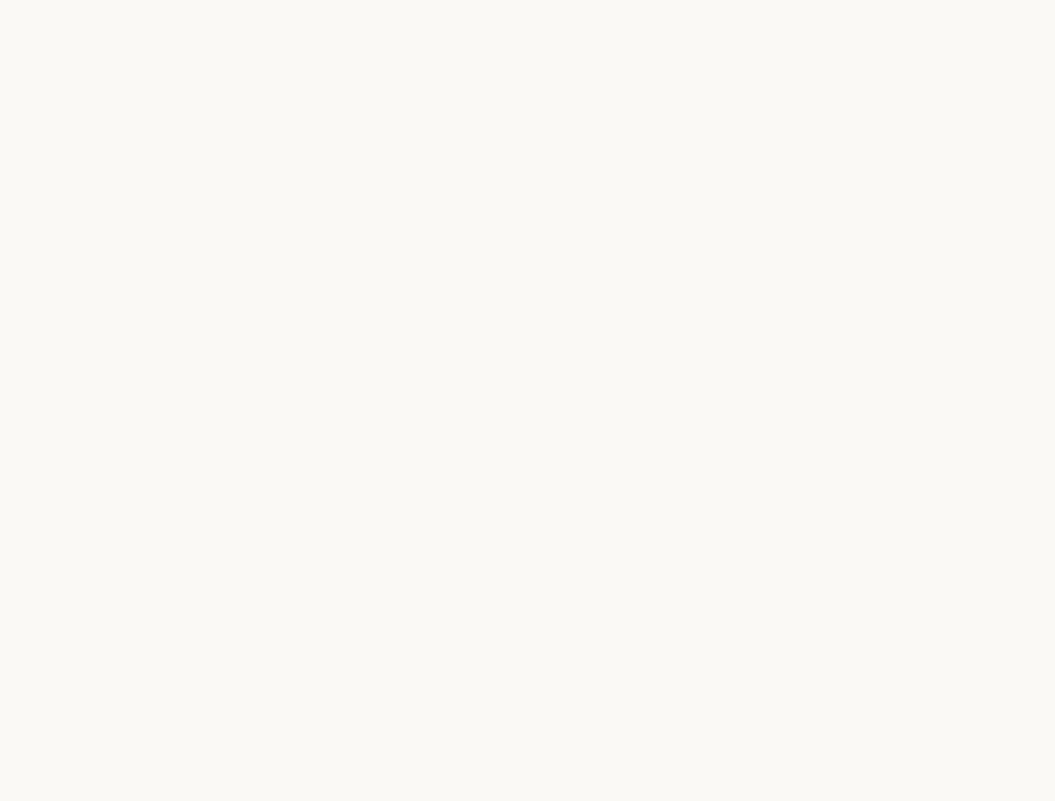
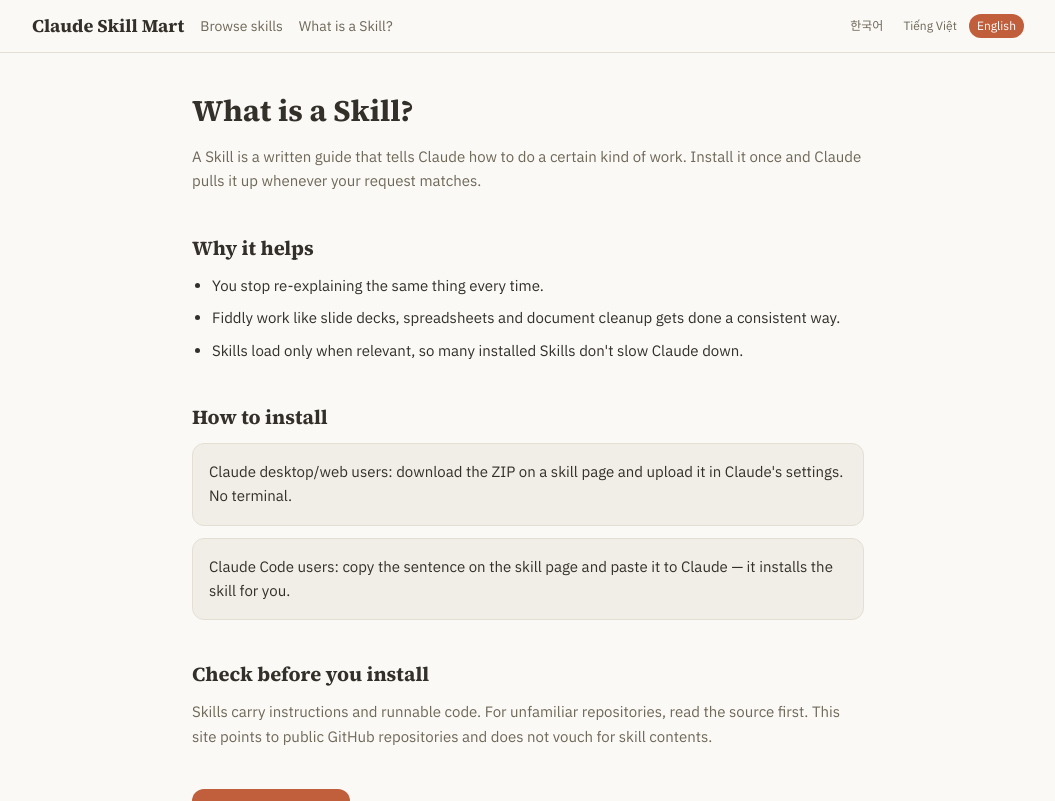
Before and after one commit to isaacweb007/skillmart, a Next.js app in the folder apps/web/: page /en/guide in a window 1280 px wide. Before the commit this address had no page. Shown: the top 801 px of the page, without its empty margins (112-1167 px from the left). Built offline with nearby package versions, Linux system fonts and the light colour scheme; a web font is replaced by a local one.

Commit message:
feat(web): 스킬 안내 페이지(3개 언어) + 헤더 링크 + sitemap 등록

```diff
--- /dev/null
+++ b/apps/web/app/[locale]/guide/page.tsx
@@ -0,0 +1,51 @@
+import type { Metadata } from "next";
+import { getTranslations, setRequestLocale } from "next-intl/server";
+import { Link } from "@/i18n/navigation";
+import { pageAlternates } from "@/lib/site";
+
+type Props = { params: Promise<{ locale: string }> };
+
+export async function generateMetadata({ params }: Props): Promise<Metadata> {
+  const { locale } = await params;
+  const t = await getTranslations({ locale });
+  return {
+    title: t("guide.title"),
+    description: t("guide.lead"),
+    alternates: pageAlternates(locale, "/guide"),
+  };
+}
+
+export default async function GuidePage({ params }: Props) {
+  const { locale } = await params;
+  setRequestLocale(locale);
+  const t = await getTranslations("guide");
+  return (
+    <article className="mx-auto max-w-2xl py-10">
+      <h1 className="mb-4 font-display text-3xl font-bold">{t("title")}</h1>
+      <p className="mb-10 text-[15px] leading-relaxed text-ink-soft">{t("lead")}</p>
+
+      <h2 className="mb-3 font-display text-xl font-bold">{t("whyTitle")}</h2>
+      <ul className="mb-10 list-disc space-y-2 pl-5 text-[15px] leading-relaxed">
+        <li>{t("why1")}</li>
+        <li>{t("why2")}</li>
+        <li>{t("why3")}</li>
+      </ul>
+
+      <h2 className="mb-3 font-display text-xl font-bold">{t("howTitle")}</h2>
+      <div className="mb-10 space-y-3 text-[15px] leading-relaxed">
+        <p className="rounded-xl border border-line bg-surface p-4">{t("howApp")}</p>
+        <p className="rounded-xl border border-line bg-surface p-4">{t("howCode")}</p>
+      </div>
+
+      <h2 className="mb-3 font-display text-xl font-bold">{t("safeTitle")}</h2>
+      <p className="mb-10 text-[15px] leading-relaxed text-ink-soft">{t("safeBody")}</p>
+
+      <Link
+        href="/skills"
+        className="inline-block rounded-xl bg-accent px-5 py-3 font-semibold text-accent-ink"
+      >
+        {t("cta")} →
+      </Link>
+    </article>
+  );
+}
--- a/apps/web/app/sitemap.ts
+++ b/apps/web/app/sitemap.ts
@@ -22,6 +22,7 @@
 
   add("");
   add("/skills");
+  add("/guide");
   for (const s of skills) add(`/skills/${s.slug}`, new Date(s.updated_at));
   for (const c of collections) add(`/collections/${c.slug}`);
   return entries;
--- a/apps/web/components/Header.tsx
+++ b/apps/web/components/Header.tsx
@@ -14,6 +14,9 @@
         <Link href="/skills" className="text-sm text-ink-soft hover:text-ink">
           {t("nav.skills")}
         </Link>
+        <Link href="/guide" className="text-sm text-ink-soft hover:text-ink">
+          {t("nav.guide")}
+        </Link>
         <div className="ml-auto">
           <Suspense fallback={null}>
             <LocaleSwitcher />
--- a/apps/web/messages/en.json
+++ b/apps/web/messages/en.json
@@ -7,7 +7,8 @@
   "brand": "Claude Skill Mart",
   "tagline": "The Claude Code skill market",
   "nav": {
-    "skills": "Browse skills"
+    "skills": "Browse skills",
+    "guide": "What is a Skill?"
   },
   "home": {
     "heroTitle": "Pick your Claude skills",
@@ -87,5 +88,19 @@
     "title": "This shelf is empty",
     "desc": "The skill you're looking for doesn't exist or was taken down.",
     "back": "Back home"
+  },
+  "guide": {
+    "title": "What is a Skill?",
+    "lead": "A Skill is a written guide that tells Claude how to do a certain kind of work. Install it once and Claude pulls it up whenever your request matches.",
+    "whyTitle": "Why it helps",
+    "why1": "You stop re-explaining the same thing every time.",
+    "why2": "Fiddly work like slide decks, spreadsheets and document cleanup gets done a consistent way.",
+    "why3": "Skills load only when relevant, so many installed Skills don't slow Claude down.",
+    "howTitle": "How to install",
+    "howApp": "Claude desktop/web users: download the ZIP on a skill page and upload it in Claude's settings. No terminal.",
+    "howCode": "Claude Code users: copy the sentence on the skill page and paste it to Claude — it installs the skill for you.",
+    "safeTitle": "Check before you install",
+    "safeBody": "Skills carry instructions and runnable code. For unfamiliar repositories, read the source first. This site points to public GitHub repositories and does not vouch for skill contents.",
+    "cta": "Browse skills"
   }
 }
--- a/apps/web/messages/ko.json
+++ b/apps/web/messages/ko.json
@@ -7,7 +7,8 @@
   "brand": "클로드스킬마트",
   "tagline": "Claude Code 스킬 안내소",
   "nav": {
-    "skills": "스킬 둘러보기"
+    "skills": "스킬 둘러보기",
+    "guide": "스킬이 뭐예요?"
   },
   "home": {
     "heroTitle": "클로드 스킬, 골라 담으세요",
@@ -87,5 +88,19 @@
     "title": "이 매대는 비어 있어요",
     "desc": "찾으시는 스킬이 없거나 내려갔습니다.",
     "back": "홈으로"
+  },
+  "guide": {
+    "title": "스킬이 뭐예요?",
+    "lead": "스킬은 Claude에게 '이 일은 이렇게 해라'를 미리 적어둔 설명서 묶음입니다. 한 번 설치하면 관련된 부탁을 할 때 Claude가 알아서 꺼내 씁니다.",
+    "whyTitle": "무엇이 좋아지나요",
+    "why1": "매번 같은 설명을 다시 쓰지 않아도 됩니다.",
+    "why2": "PPT·엑셀·문서 정리처럼 손이 많이 가는 일을 정해진 방식으로 처리합니다.",
+    "why3": "필요할 때만 불려오므로 여러 개를 깔아도 느려지지 않습니다.",
+    "howTitle": "어떻게 설치하나요",
+    "howApp": "Claude 데스크톱·웹 사용자: 스킬 상세 페이지에서 ZIP을 받아 Claude 설정에 업로드합니다. 터미널을 쓰지 않습니다.",
+    "howCode": "Claude Code 사용자: 상세 페이지의 문장을 복사해 Claude에게 붙여넣으면 알아서 설치합니다.",
+    "safeTitle": "설치 전에 확인할 것",
+    "safeBody": "스킬은 Claude에게 시키는 지시문과 실행 코드를 담고 있습니다. 낯선 저장소의 스킬은 원본을 먼저 살펴보세요. 이 사이트는 GitHub 공개 저장소를 안내할 뿐이며 스킬 내용을 보증하지 않습니다.",
+    "cta": "스킬 둘러보기"
   }
 }
--- a/apps/web/messages/vi.json
+++ b/apps/web/messages/vi.json
@@ -7,7 +7,8 @@
   "brand": "Claude Skill Mart",
   "tagline": "Chợ kỹ năng Claude Code",
   "nav": {
-    "skills": "Khám phá skill"
+    "skills": "Khám phá skill",
+    "guide": "Skill là gì?"
   },
   "home": {
     "heroTitle": "Chọn skill Claude cho bạn",
@@ -87,5 +88,19 @@
     "title": "Quầy hàng này đang trống",
     "desc": "Skill bạn tìm không tồn tại hoặc đã bị gỡ.",
     "back": "Về trang chủ"
+  },
+  "guide": {
+    "title": "Skill là gì?",
+    "lead": "Skill là bộ hướng dẫn viết sẵn cho Claude về cách làm một loại việc. Cài một lần, Claude sẽ tự dùng khi bạn nhờ việc liên quan.",
+    "whyTitle": "Được lợi gì",
+    "why1": "Không phải giải thích lại cùng một điều mỗi lần.",
+    "why2": "Việc tốn công như làm PPT, Excel, dọn tài liệu được xử lý theo một cách nhất quán.",
+    "why3": "Chỉ được gọi khi cần, nên cài nhiều cũng không chậm.",
+    "howTitle": "Cài thế nào",
+    "howApp": "Người dùng Claude desktop/web: tải ZIP ở trang chi tiết skill rồi tải lên trong cài đặt Claude. Không cần terminal.",
+    "howCode": "Người dùng Claude Code: copy câu ở trang chi tiết và dán cho Claude, Claude sẽ tự cài.",
+    "safeTitle": "Kiểm tra trước khi cài",
+    "safeBody": "Skill chứa hướng dẫn và mã có thể chạy. Với repo lạ, hãy xem nguồn trước. Trang này chỉ dẫn tới repo công khai trên GitHub và không bảo đảm nội dung skill.",
+    "cta": "Xem các skill"
   }
 }
```
